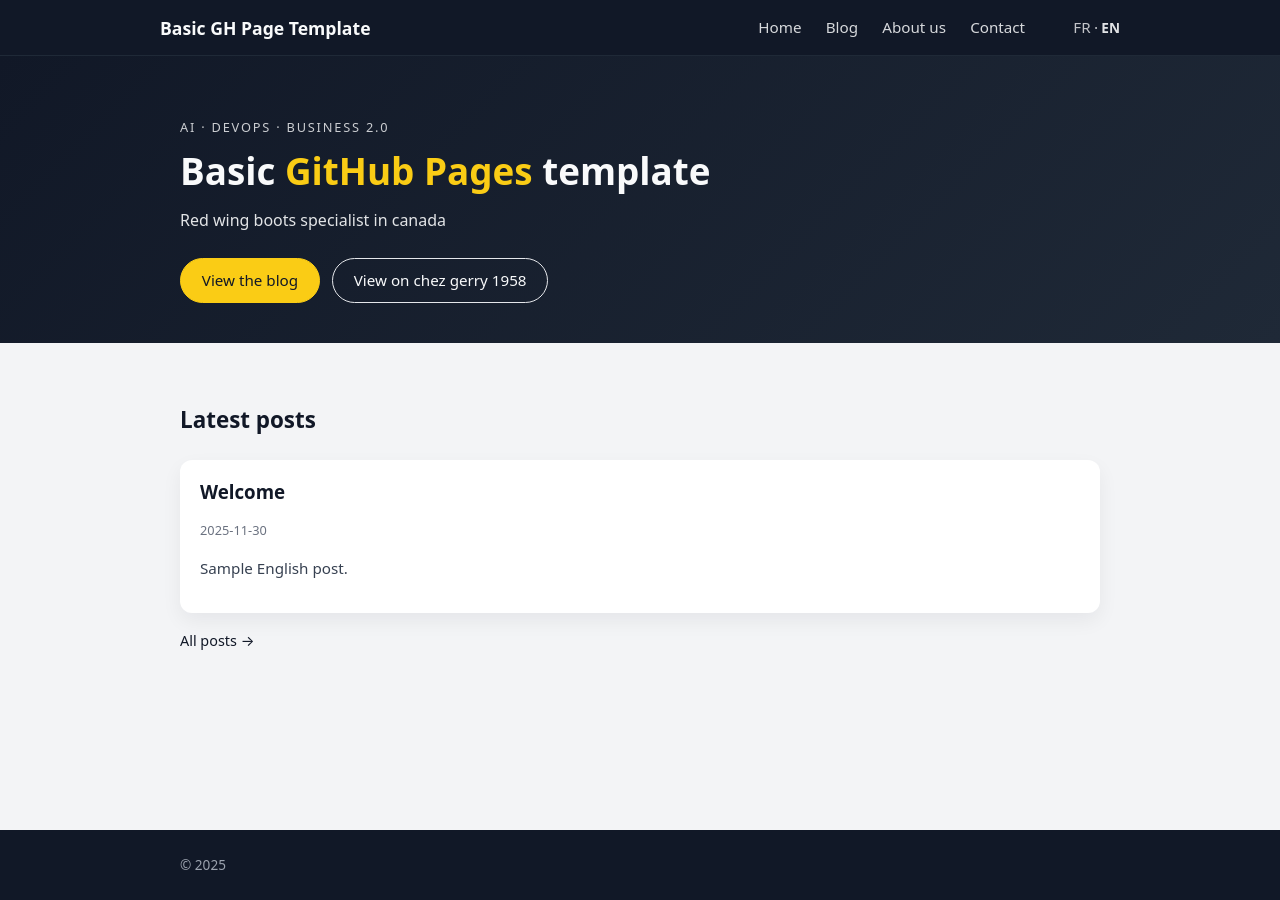
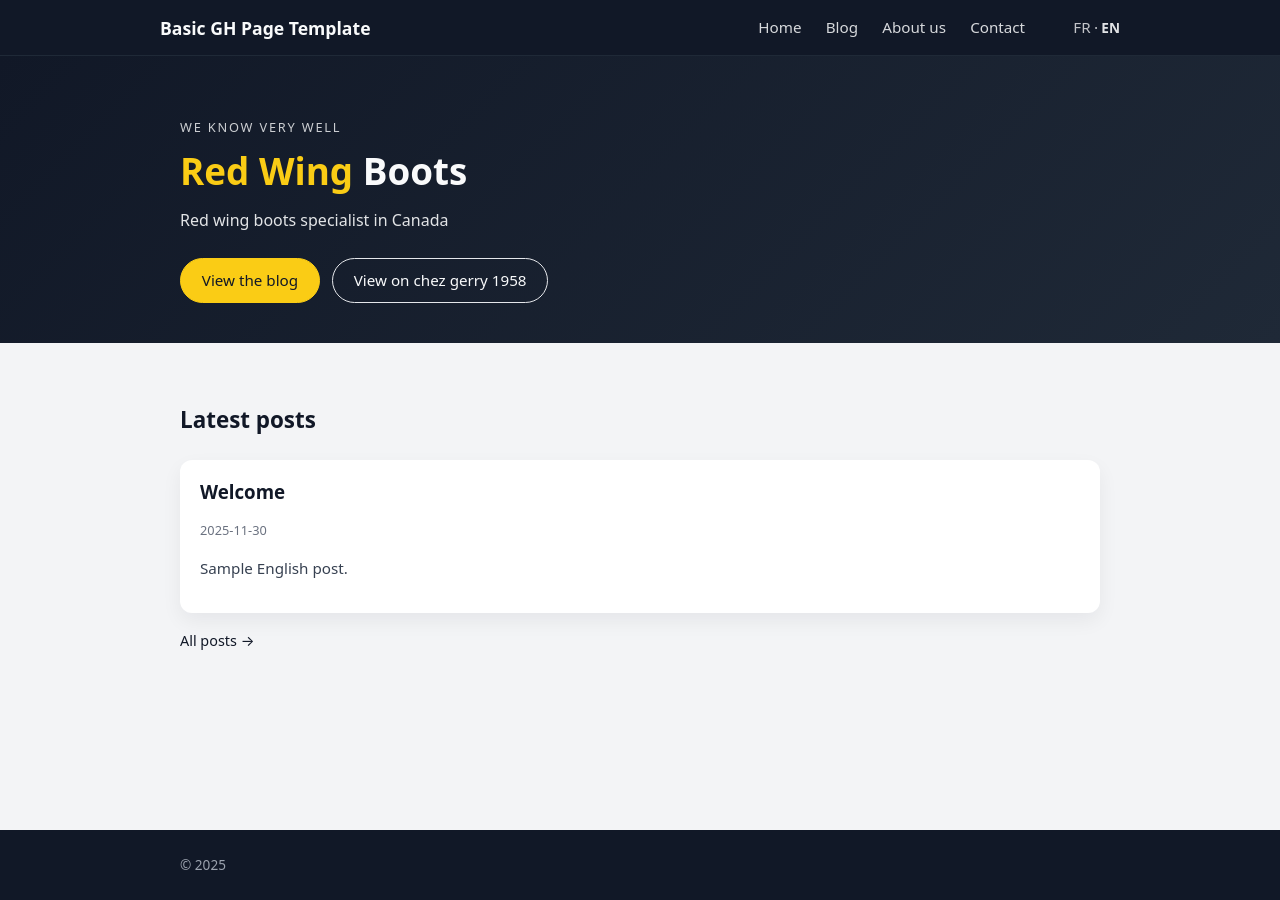
Before and after one commit to jphenri/botte-redwing.ca, a Jekyll site: the page built from en/index.md, in a window 1280 px wide. Built offline with Jekyll 4.4.1, drawn with Linux system fonts in a browser that asks for light colours.

Commit message:
Update home.html

```diff
--- a/_layouts/home.html
+++ b/_layouts/home.html
@@ -27,15 +27,15 @@ layout: default
       </div>
     {% else %}
       <p class="hero-kicker">
-        AI · DevOps · Business 2.0
+        We know very well
       </p>
 
       <h1 class="hero-title">
-        Basic <span>GitHub Pages</span> template
+        <span>Red Wing</span> Boots
       </h1>
 
       <p class="hero-subtitle">
-        Red wing boots specialist in canada
+        Red wing boots specialist in Canada
       </p>
 
       <div class="hero-cta">
```
Also changed, not shown: other parts of _layouts/home.html (+1 -1 lines).
